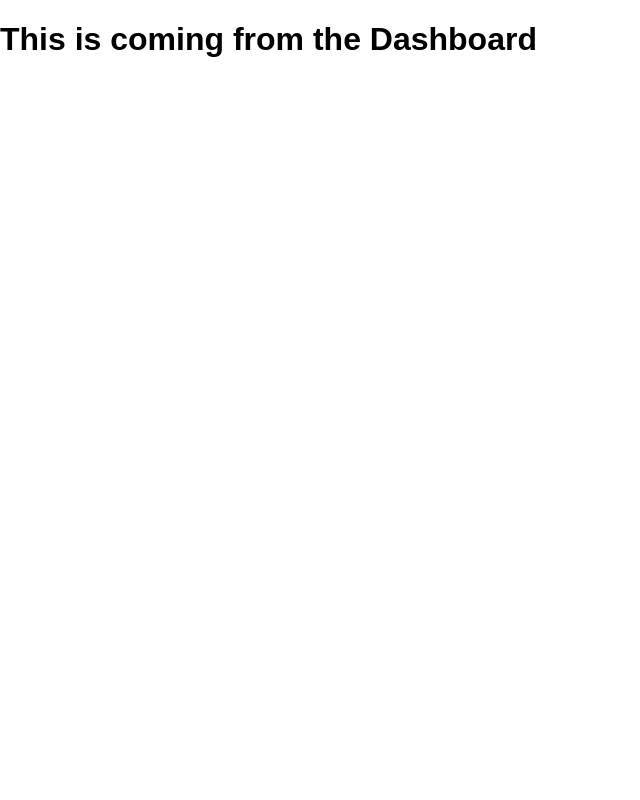
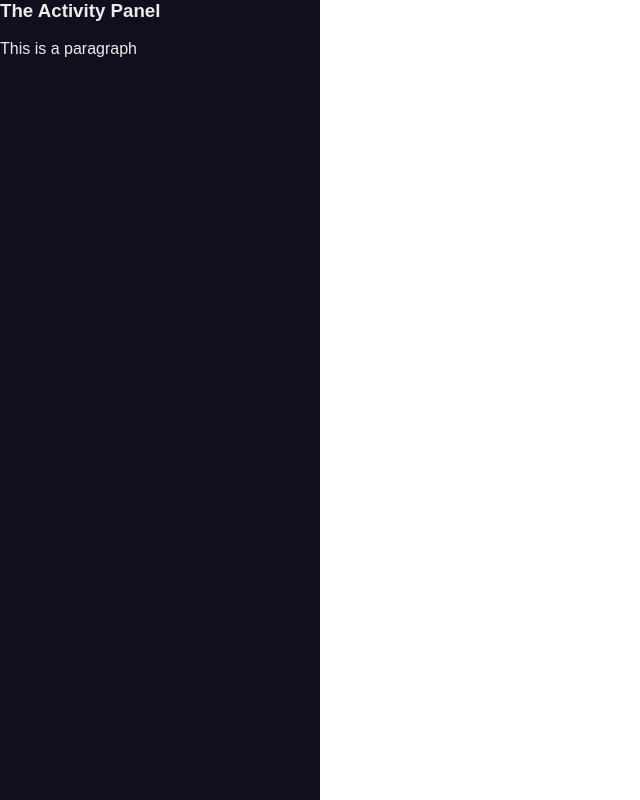
Before and after one commit to cziem/quest, a React (Create React App) app: page /dashboard in a window 1280 px wide. Shown: the whole page, without its empty margins (0-640 px from the left). Built offline with nearby package versions, Linux system fonts and the light colour scheme.

Commit message:
Add more style setup for the dashboard

```diff
--- a/src/components/ActivityPane.js
+++ b/src/components/ActivityPane.js
@@ -1,9 +1,24 @@
 import React, { Component } from 'react';
+import UserProfile from './userProfiler/UserProfile';
 
 export default class ActivityPane extends Component {
   render () {
     return (
-      <h3>The Activity Panel</h3>
+      <div style={style.paneWrapper}>
+        <h3>The Activity Panel</h3>
+
+        {/* user profile */}
+        <UserProfile />
+      </div>
     )
   }
 }
+
+const style = {
+  paneWrapper: {
+    background: '#100F1D',
+    color: '#ececec',
+    height: '100vh',
+    maxWidth: '20rem'
+  }
+}
--- a/src/components/Dashboard.js
+++ b/src/components/Dashboard.js
@@ -1,11 +1,21 @@
-import React, { Component } from 'react';
+import React, { Component } from "react";
+import ActivityPane from "./ActivityPane";
 
 export default class Dashboard extends Component {
   render() {
     return (
-      <div className="dashboard">
-        <h1>This is coming from the Dashboard</h1>
+      <div style={style.dashboard}>
+        {/* Activity Panel */}
+        <ActivityPane />
       </div>
     );
   }
-};
+}
+
+const style = {
+  dashboard: {
+    marginTop: '-1.2rem', // FIXME
+    height: '100vh',
+    width: '100%'
+  }
+}
```
